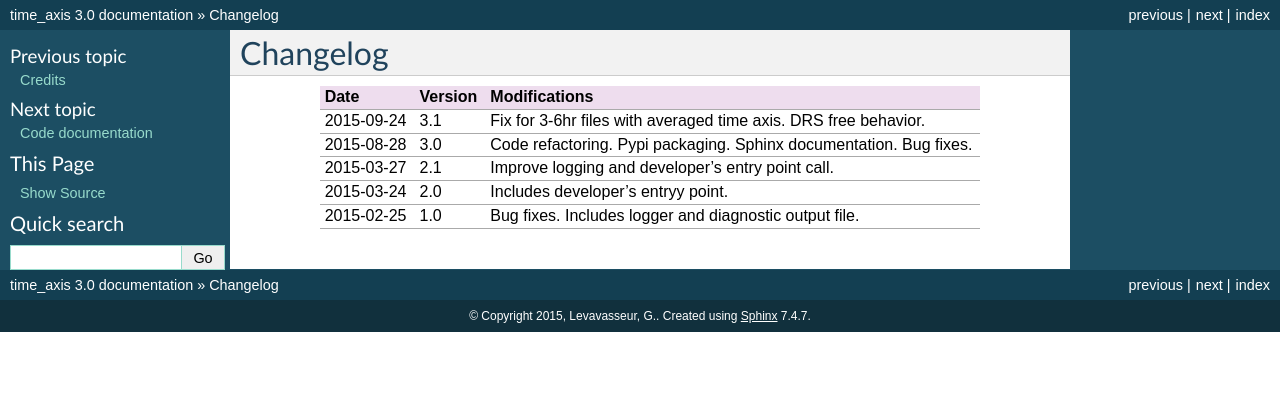
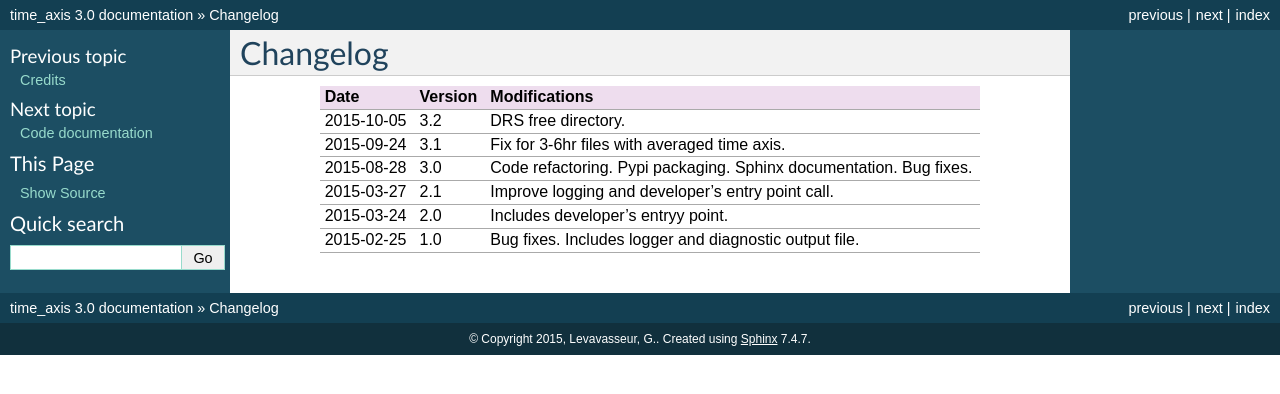
Before and after one commit to ESPRI-Mod/nctime, a Sphinx documentation site: the page built from docs/log.rst, in a window 1280 px wide. Shown: the top 394 px of the page. Built offline with Sphinx 7.4.7, drawn with Linux system fonts in a browser that asks for light colours; pages that are not in the unit, such as notebooks, are missing from menus.

Commit message:
Doc update

```diff
--- a/docs/log.rst
+++ b/docs/log.rst
@@ -6,7 +6,9 @@ Changelog
 +------------+---------+--------------------------------------------------------------------+
 | Date       | Version | Modifications                                                      |
 +============+=========+====================================================================+
-| 2015-09-24 | 3.1     | Fix for 3-6hr files with averaged time axis. DRS free behavior.    |
+| 2015-10-05 | 3.2     | DRS free directory.                                                |
++------------+---------+--------------------------------------------------------------------+
+| 2015-09-24 | 3.1     | Fix for 3-6hr files with averaged time axis.                       |
 +------------+---------+--------------------------------------------------------------------+
 | 2015-08-28 | 3.0     | Code refactoring. Pypi packaging. Sphinx documentation. Bug fixes. |
 +------------+---------+--------------------------------------------------------------------+
```
Also changed, not shown: 6 other files.
